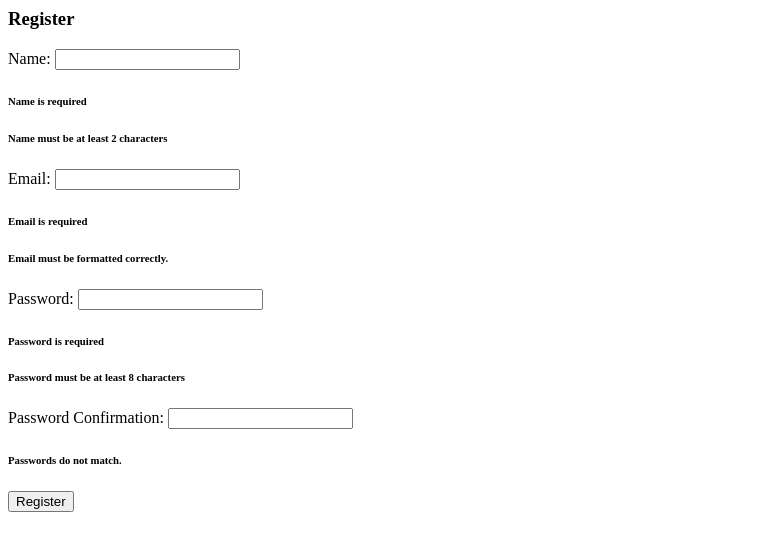
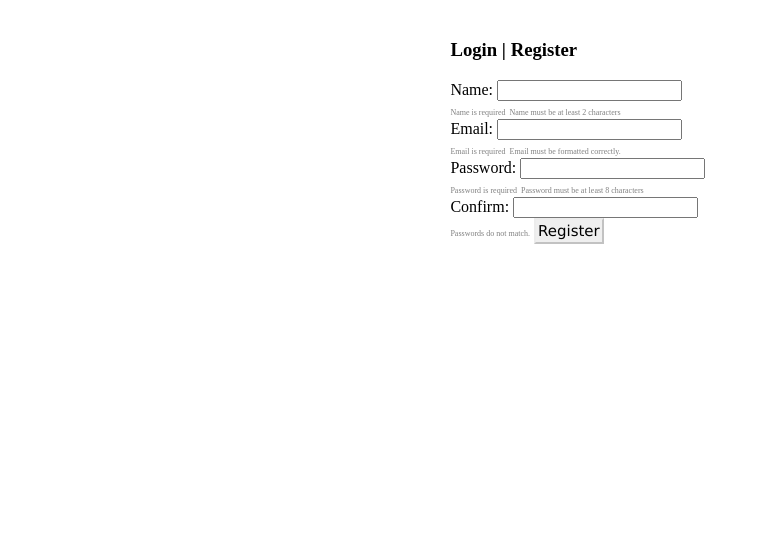
Before and after one commit to lunamaecampos/lse-synthesizer, a website: page client/partials/registration.html in a window 1280 px wide. Shown: the whole page, without its empty margins (0-760 px from the left). Drawn offline with Linux system fonts and the light colour scheme; files that its build step writes are made by us from their sources.

Commit message:
some css updates

```diff
--- a/client/partials/registration.html
+++ b/client/partials/registration.html
@@ -1,21 +1,28 @@
-<h3>Register</h3>
-<form name="registerForm">
-	Name: <input type="text" ng-model="newUser.name" name="name" ng-minlength="2" required>
+<link rel="stylesheet" href="static/css/login.css">
+<div id="wrapper">
+	<div class="register">
+		<div id="formdiv">
+			<h3 style="color:black;"><a href="#!/">Login</a> | Register</h3>
+			<form name="registerForm" style="color:black;">
+				Name: <input type="text" ng-model="newUser.name" name="name" ng-minlength="2" required><br>
 				<div ng-messages="registerForm.name.$error" role="alert">
-		<h6 ng-message="required">Name is required</h6>
-		<h6 ng-message="minlength">Name must be at least 2 characters</h6>
+					<span ng-message="required">Name is required</span>
+					<span ng-message="minlength">Name must be at least 2 characters</span>
 				</div>
-	Email: <input type="email" ng-model="newUser.email" name="email" required>
+				Email: <input type="email" ng-model="newUser.email" name="email" required><br>
 				<div ng-messages="registerForm.email.$error">
-		<h6 ng-message="required">Email is required</h6>
-		<h6 ng-message="email">Email must be formatted correctly.</h6>
+					<span ng-message="required">Email is required</span>
+					<span ng-message="email">Email must be formatted correctly.</span>
 				</div>
-	Password: <input type="password" ng-model="newUser.password" name="password" minlength="8" required>
+				Password: <input type="password" ng-model="newUser.password" name="password" minlength="8" required><br>
 				<div ng-messages="registerForm.password.$error">
-		<h6 ng-message="required">Password is required</h6>
-		<h6 ng-message="minlength">Password must be at least 8 characters</h6>
+					<span ng-message="required">Password is required</span>
+					<span ng-message="minlength">Password must be at least 8 characters</span>
 				</div>
-	Password Confirmation: <input type="password" ng-model="newUser.password_confirmation" name="password_conf">
-	<h6 ng-if="newUser.password != newUser.password_confirmation">Passwords do not match.</h6>
+				Confirm: <input type="password" ng-model="newUser.password_confirmation" name="password_conf"><br>
+				<span ng-if="newUser.password != newUser.password_confirmation">Passwords do not match.</span>
 				<button ng-disabled="registerForm.$invalid" ng-click="register(newUser)">Register</button>
 			</form>
+		</div>
+	</div>
+</div>
--- a/client/static/css/index.css
+++ b/client/static/css/index.css
@@ -2,7 +2,20 @@
   color:grey;
 }*/
 body{
-  width: 1366px;
-  height: 768px;
+  /*width: 1366px;
+  height: 768px;*/
+  margin: 0;
   background-image: url("../img/synth_one.jpg");
 }
+
+#welcomebar{
+  padding-left: 1%;
+  width:100%;
+  height: auto;
+  /*background-color: black;*/
+  font-size: 3em;
+  background: linear-gradient(270deg, rgba(255,255,255,0), black);
+}
+#wrapper{
+  padding-top: 2em;
+}
--- a/client/static/css/login.css
+++ b/client/static/css/login.css
@@ -16,7 +16,28 @@ button:hover{
 }
 p{
   font-size: 10px;
+  color: black;
+}
+a{
+  text-decoration: none;
+  color: black;
+  font-weight: bold;
 }
 a:hover{
   color: skyblue;
 }
+input{
+  color:black;
+}
+span{
+  color: grey;
+  font-size: .5em;
+}
+#formdiv{
+  padding: 1%;
+  margin: auto;
+  width: 30%;
+  height: auto;
+  background-color: white;
+  border-radius: 1em;
+}
--- a/client/static/css/synth.css
+++ b/client/static/css/synth.css
@@ -7,7 +7,16 @@
 *{
   /*border: 1px dotted red;*/
   color: #dfd6e1;
-  font-family: "Verdana", Geneva, sans-serif;
+  font-family: 'Candal', sans-serif;
+}
+#wrapper{
+  padding-top: 2em;
+}
+#userbar{
+  padding-left: 1%;
+  background: linear-gradient(270deg, rgba(255,255,255,0), black);
+  font-size: 3em;
+  width:100%;
 }
 #synthmodule{
   background: #363436;
@@ -19,14 +28,14 @@
   display: inline-block;
   height: 730px;
   width: 868px;
+  padding-bottom: 10px;
+  margin-left: 35%;
   border-right: solid #8f4914 20px;
   border-left: solid #8f4914 20px;
-  padding-bottom: 10px;
-  margin-left: 250px;
 }
 #meanie{
   display: inline-block;
-  padding-left: 10px;
+  padding-left: 8px;
   background: -webkit-linear-gradient(#eee, #333);
   -webkit-background-clip: text;
   -webkit-text-fill-color: transparent;
@@ -41,7 +50,7 @@
   font-size: 32px;
 }
 #osctray{
-  margin-left: 25px;
+  margin-left: 8px;
   text-align: center;
   display: inline-block;
   height: 150px;
@@ -50,7 +59,7 @@
   vertical-align: top;
 }
 #vcftray{
-  margin-left: 15px;
+  margin-left: 8px;
   text-align: center;
   display: inline-block;
   border: red solid 1px;
@@ -60,11 +69,12 @@
   overflow: break-word;
 }
 #patchtray{
-  margin-left: 15px;
+  margin-left: 8px;
   display: inline-block;
 }
+
 #adsrtray{
-  margin-left: 15px;
+  margin-left: 8px;
   text-align: center;
   display: inline-block;
   width: auto;
@@ -72,7 +82,7 @@
   vertical-align: top;
 }
 #lfotray{
-  margin-left: 15px;
+  margin-left: 8px;
   text-align: center;
   display: inline-block;
   width: auto;
```
Also changed, not shown: client/index.html (+3 -1 lines), client/partials/home.html (+6 -7 lines), client/partials/login.html (+6 -4 lines), client/static/css/home.css (+4 -4 lines). Lines whose indentation alone changed are shown as unchanged.
